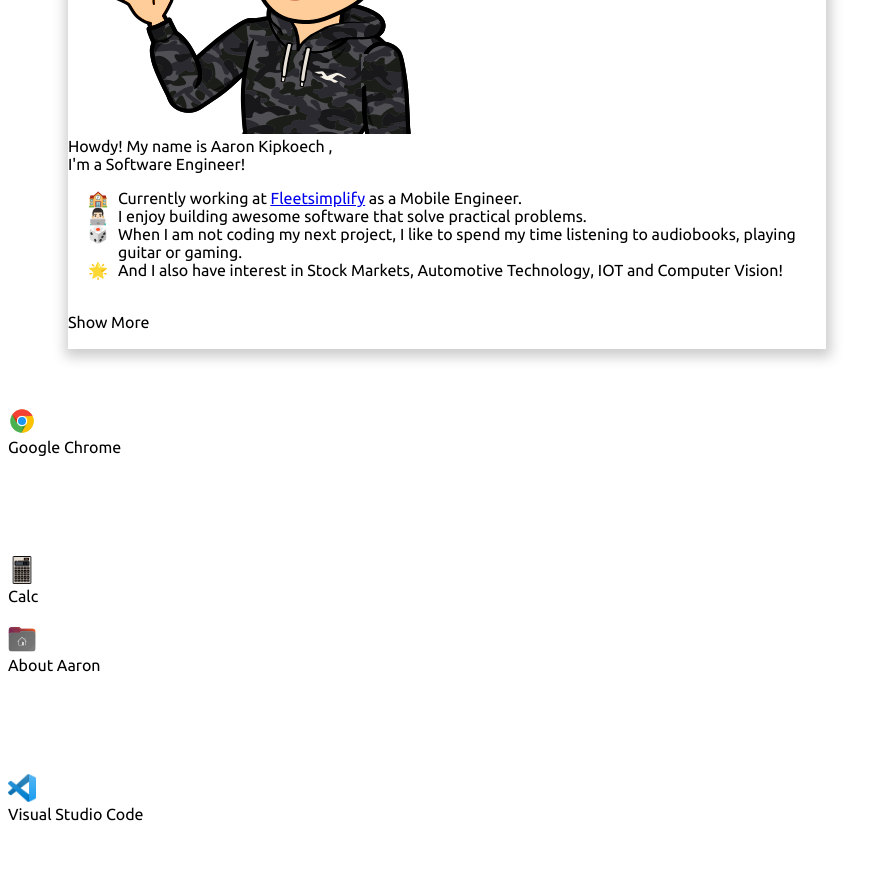
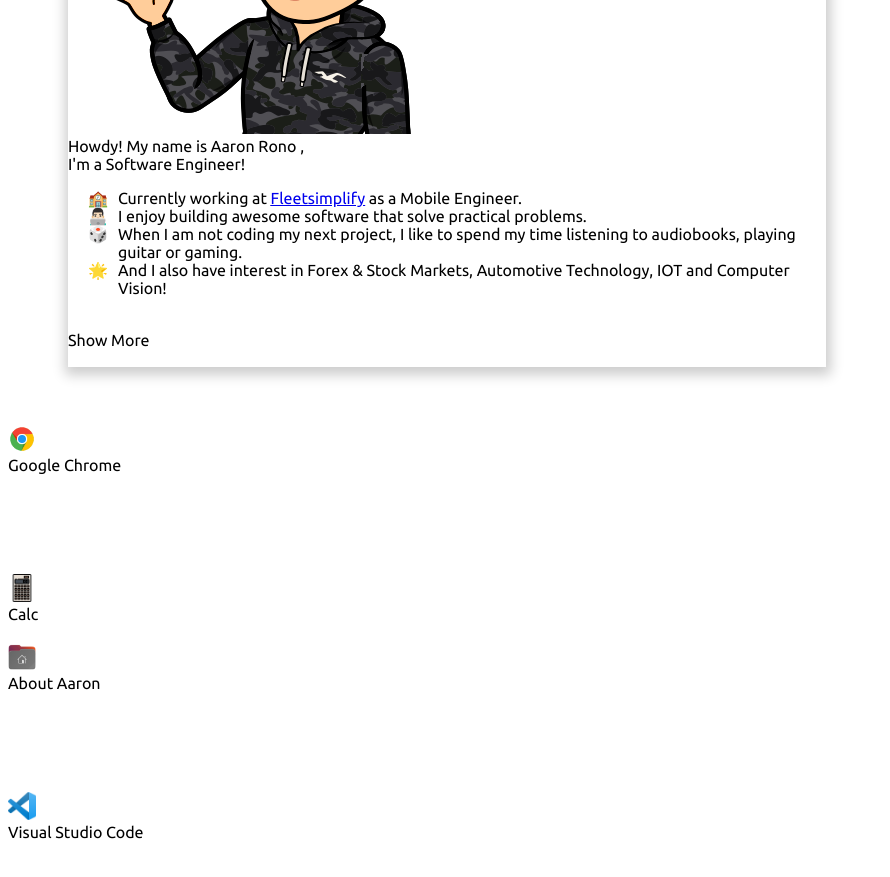
Before and after one commit to cyenite/cyenite.github.io, a Next.js app: page / in a window 1280 px wide. Shown: the part 1560-2437 px from the top of the page, without its empty margins (0-890 px from the left). Built offline with nearby package versions, Linux system fonts and the light colour scheme.

Commit message:
name change

```diff
--- a/components/apps/aaron.js
+++ b/components/apps/aaron.js
@@ -132,7 +132,7 @@
                 <img className="w-full" src="./images/logos/bitmoji.png" alt="Aaron's Profile" />
             </div>
             <div className=" mt-4 md:mt-8 text-lg md:text-2xl text-center px-1">
-                <div>Howdy! My name is <span className="font-bold">Aaron Kipkoech</span> ,</div>
+                <div>Howdy! My name is <span className="font-bold">Aaron Rono</span> ,</div>
                 <div className="font-normal ml-1">I'm a <span className="text-pink-600 font-bold">Software Engineer!</span></div>
             </div>
             <div className=" mt-4 relative md:my-8 pt-px bg-white w-32 md:w-48">
@@ -143,7 +143,7 @@
                 <li className=" list-pc">Currently working at <u className=' cursor-pointer '><a href="https:/fleetsimplify.com" target={"_blank"}>Fleetsimplify</a></u> as a <span className=" font-medium">Mobile Engineer</span>.</li>
                 <li className=" mt-3 list-building"> I enjoy building awesome software that solve practical problems.</li>
                 <li className=" mt-3 list-time"> When I am not coding my next project, I like to spend my time listening to audiobooks, playing guitar or gaming.</li>
-                <li className=" mt-3 list-star"> And I also have interest in Stock Markets, Automotive Technology, IOT and Computer Vision!</li>
+                <li className=" mt-3 list-star"> And I also have interest in Forex & Stock Markets, Automotive Technology, IOT and Computer Vision!</li>
             </ul>
         </>
     )
```
